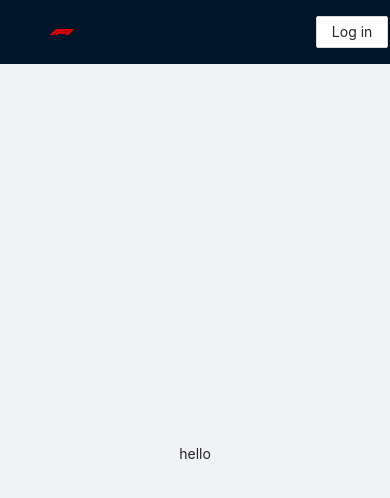
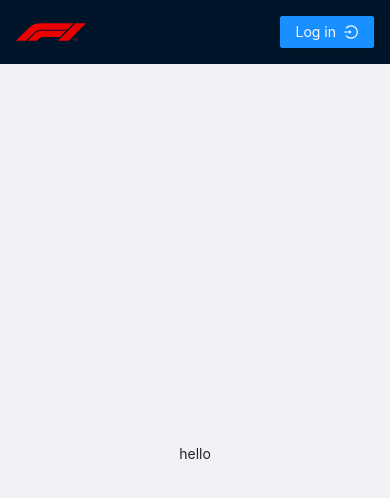
Before and after one commit to sugryumov/f1, a React app: page / in a window 390 px wide. Shown: the top 498 px of the page. Built offline with nearby package versions, Linux system fonts and the light colour scheme.

Commit message:
feature(header): created mobile menu

```diff
--- a/src/components/LoginForm/index.tsx
+++ b/src/components/LoginForm/index.tsx
@@ -1,4 +1,5 @@
 import { FC, useEffect } from 'react';
+import { useNavigate } from 'react-router-dom';
 import { Button, Input, Form, notification } from 'antd';
 import { UserOutlined, LockOutlined } from '@ant-design/icons';
 import { useFetchAuthMutation } from '@/services/authService';
@@ -9,6 +10,7 @@ import './index.css';
 
 export const LoginForm: FC = () => {
   const [form] = Form.useForm();
+  const navigate = useNavigate();
 
   const [fetchAuth, { data, isLoading }] = useFetchAuthMutation();
   const { setCredentials, setIsLoginModalVisible } = useActions();
@@ -24,6 +26,7 @@ export const LoginForm: FC = () => {
       setCredentials(data);
       setIsLoginModalVisible(false);
       form.resetFields();
+      navigate('drivers');
     }
   }, [data]);
 
--- /dev/null
+++ b/src/components/Navbar/DesktopMenu/index.tsx
@@ -0,0 +1,30 @@
+import { FC } from 'react';
+import { Button } from 'antd';
+import { LoginOutlined, LogoutOutlined } from '@ant-design/icons';
+import { Navigation } from '../Navigation';
+
+export const DesktopMenu: FC<any> = ({
+  token,
+  handleClickLogin,
+  handleClickLogout,
+}) => (
+  <>
+    {token && (
+      <div className="header__menu">
+        <Navigation />
+      </div>
+    )}
+
+    <div className="header__auth">
+      {token ? (
+        <Button type="primary" onClick={handleClickLogout}>
+          Log out <LogoutOutlined />
+        </Button>
+      ) : (
+        <Button type="primary" onClick={handleClickLogin}>
+          Log in <LoginOutlined />
+        </Button>
+      )}
+    </div>
+  </>
+);
--- /dev/null
+++ b/src/components/Navbar/MobileMenu/index.css
@@ -0,0 +1,22 @@
+.header__drawer {
+  .ant-drawer-header {
+    /* TODO: create css file with varrible */
+    background-color: #001529;
+    padding: 20px 24px;
+  }
+
+  .ant-drawer-body {
+    display: flex;
+    flex-direction: column;
+    justify-content: space-between;
+    background-color: #001529;
+  }
+
+  .ant-drawer-title {
+    color: #fff;
+  }
+
+  .header__drawer-button {
+    margin-top: 30px;
+  }
+}
--- /dev/null
+++ b/src/components/Navbar/MobileMenu/index.tsx
@@ -0,0 +1,59 @@
+import { FC, useState } from 'react';
+import { Button, Drawer } from 'antd';
+import { LoginOutlined, LogoutOutlined, MenuOutlined } from '@ant-design/icons';
+import { Navigation } from '../Navigation';
+import './index.css';
+
+// TODO: add props types
+export const MobileMenu: FC<any> = ({
+  token,
+  handleClickLogin,
+  handleClickLogout,
+}) => {
+  const [isDrawerVisible, setIsDrawerVisible] = useState<boolean>(false);
+
+  const showDrawer = () => {
+    setIsDrawerVisible(true);
+  };
+
+  // TODO: close drawer when changing menu item and logout
+  const closeDrawer = () => {
+    setIsDrawerVisible(false);
+  };
+
+  return (
+    <>
+      {token ? (
+        <div className="header__menu">
+          <Button type="primary" icon={<MenuOutlined />} onClick={showDrawer} />
+
+          <Drawer
+            title="Menu"
+            placement="right"
+            width={240}
+            onClose={closeDrawer}
+            closable={false}
+            visible={isDrawerVisible}
+            className="header__drawer"
+          >
+            <Navigation isMobile={true} />
+
+            <Button
+              type="primary"
+              onClick={handleClickLogout}
+              className="header__drawer-button"
+            >
+              Log out <LogoutOutlined />
+            </Button>
+          </Drawer>
+        </div>
+      ) : (
+        <div className="header__auth">
+          <Button type="primary" onClick={handleClickLogin}>
+            Log in <LoginOutlined />
+          </Button>
+        </div>
+      )}
+    </>
+  );
+};
--- a/src/components/Navbar/Navigation/index.css
+++ b/src/components/Navbar/Navigation/index.css
@@ -4,6 +4,10 @@
 
 .ant-menu-dark.ant-menu-horizontal > .ant-menu-item.navigation__item {
   padding: 0;
+
+  &:hover {
+    background-color: transparent;
+  }
 }
 
 .ant-menu-dark .ant-menu-item .navigation__active {
@@ -12,10 +16,26 @@
 
 .navigation__active {
   display: block;
-  background-color: #1890ff;
   padding: 0 20px;
 }
 
 .navigation__link {
   padding: 0 20px;
 }
+
+.navigation-mobile {
+  margin-bottom: 20px;
+
+  .ant-menu-item.navigation__item {
+    padding: 0;
+  }
+
+  .navigation__link {
+    padding: 0;
+  }
+
+  .navigation__active {
+    padding: 0;
+    background-color: transparent;
+  }
+}
--- a/src/components/Navbar/Navigation/index.tsx
+++ b/src/components/Navbar/Navigation/index.tsx
@@ -1,44 +1,35 @@
 import { FC } from 'react';
 import { NavLink } from 'react-router-dom';
 import { Menu } from 'antd';
+import { privateRoutes } from '@/components/AppRouter/routes';
 import './index.css';
 
-export const Navigation: FC = () => (
-  <Menu
-    theme="dark"
-    mode="horizontal"
-    selectable={false}
-    className="navigation"
-  >
-    <Menu.Item key="home" className="navigation__item">
+interface PropsNavigation {
+  isMobile?: boolean;
+}
+
+export const Navigation: FC<PropsNavigation> = ({ isMobile = false }) => {
+  const renderMenuItems: JSX.Element[] = privateRoutes.map(({ path }) => (
+    <Menu.Item key={path} className="navigation__item">
       <NavLink
-        to="/"
+        to={path}
         className={({ isActive }) =>
           isActive ? 'navigation__active' : 'navigation__link'
         }
       >
-        Home
+        {path.charAt(0).toUpperCase() + path.slice(1)}
       </NavLink>
     </Menu.Item>
-    <Menu.Item key="drivers" className="navigation__item">
-      <NavLink
-        to="drivers"
-        className={({ isActive }) =>
-          isActive ? 'navigation__active' : 'navigation__link'
-        }
-      >
-        Drivers
-      </NavLink>
-    </Menu.Item>
-    <Menu.Item key="standings" className="navigation__item">
-      <NavLink
-        to="standings"
-        className={({ isActive }) =>
-          isActive ? 'navigation__active' : 'navigation__link'
-        }
-      >
-        Standings
-      </NavLink>
-    </Menu.Item>
-  </Menu>
-);
+  ));
+
+  return (
+    <Menu
+      theme="dark"
+      mode={isMobile ? 'vertical' : 'horizontal'}
+      selectable={false}
+      className={isMobile ? 'navigation-mobile' : 'navigation'}
+    >
+      {renderMenuItems}
+    </Menu>
+  );
+};
--- a/src/components/Navbar/index.css
+++ b/src/components/Navbar/index.css
@@ -1,10 +1,28 @@
-.app__header {
-  .app__logo {
-    display: flex;
-    align-items: center;
+.ant-layout-header.app__header {
+  padding: 0 16px;
+  height: 100%;
+}
+
+.header__container {
+  display: flex;
+  justify-content: space-between;
+}
+
+.header__logo {
+  display: flex;
+  align-items: center;
+}
+
+.header__menu {
+  flex: 1;
+}
+
+@media (max-width: 600px) {
+  .header__menu {
+    flex: 0;
   }
 
-  .app__auth {
-    text-align: right;
+  .header__logo {
+    width: 70px;
   }
 }
--- a/src/components/Navbar/index.tsx
+++ b/src/components/Navbar/index.tsx
@@ -1,15 +1,19 @@
 import { FC } from 'react';
-import { Modal, Button, Col, Layout, Row } from 'antd';
 import { useNavigate } from 'react-router-dom';
+import { Modal, Layout } from 'antd';
 import { useTypedSelector } from '@/hooks/useTypedSelector';
 import { useActions } from '@/hooks/useActions';
+import { useBreakpoint } from '@/hooks/useBreakpoint';
+import { Breakpoints } from '@/enums/breakpoints';
 import { LogoF1 } from '@/common/SVGIcon';
-import { Navigation } from './Navigation';
 import { LoginForm } from '../LoginForm';
+import { DesktopMenu } from './DesktopMenu';
+import { MobileMenu } from './MobileMenu';
 import './index.css';
 
 export const Navbar: FC = () => {
-  let navigate = useNavigate();
+  const navigate = useNavigate();
+  const breakpoint = useBreakpoint();
   const { logout, setIsLoginModalVisible } = useActions();
   const { token, isLoginModalVisible } = useTypedSelector(
     state => state.authReducer,
@@ -30,28 +34,29 @@ export const Navbar: FC = () => {
 
   return (
     <Layout.Header className="app__header">
-      <Row justify="space-between">
-        <Col xs={2} sm={4} md={6} lg={3} xl={3} className="app__logo">
+      <div className="container header__container">
+        {/* TODO: make as link to home page*/}
+        <div className="header__logo">
           <LogoF1 />
-        </Col>
+        </div>
 
-        {token && (
-          <Col xs={2} sm={4} md={6} lg={18} xl={18}>
-            <Navigation />
-          </Col>
+        {breakpoint === Breakpoints.XS ? (
+          <MobileMenu
+            token={token}
+            handleClickLogin={handleClickLogin}
+            handleClickLogout={handleClickLogout}
+          />
+        ) : (
+          <DesktopMenu
+            token={token}
+            handleClickLogin={handleClickLogin}
+            handleClickLogout={handleClickLogout}
+          />
         )}
-
-        <Col xs={2} sm={4} md={6} lg={3} xl={3} className="app__auth">
-          {token ? (
-            <Button onClick={handleClickLogout}>Log out</Button>
-          ) : (
-            <Button onClick={handleClickLogin}>Log in</Button>
-          )}
-        </Col>
-      </Row>
+      </div>
 
       <Modal
-        title="Basic Modal"
+        title="LOG IN"
         visible={isLoginModalVisible}
         onCancel={handleCancel}
         footer={null}
--- /dev/null
+++ b/src/enums/breakpoints.ts
@@ -0,0 +1,6 @@
+export enum Breakpoints {
+  XS = 'XS',
+  SM = 'SM',
+  MD = 'MD',
+  LG = 'LG',
+}
--- /dev/null
+++ b/src/hooks/useBreakpoint.ts
@@ -0,0 +1,39 @@
+import { useEffect, useState } from 'react';
+import { Breakpoints } from '@/enums/breakpoints';
+
+export const useBreakpoint = () => {
+  const [breakpoint, setBreakPoint] = useState<string>('');
+  const [windowSize, setWindowSize] = useState({
+    width: null,
+    height: null,
+  });
+
+  const handleResize = () => {
+    setWindowSize({
+      width: window.innerWidth,
+      height: window.innerHeight,
+    });
+  };
+
+  useEffect(() => {
+    window.addEventListener('resize', handleResize);
+    handleResize();
+
+    if (0 < windowSize.width && windowSize.width < 600) {
+      setBreakPoint(Breakpoints.XS);
+    }
+    if (600 < windowSize.width && windowSize.width < 960) {
+      setBreakPoint(Breakpoints.SM);
+    }
+    if (960 < windowSize.width && windowSize.width < 1280) {
+      setBreakPoint(Breakpoints.MD);
+    }
+    if (windowSize.width >= 1280) {
+      setBreakPoint(Breakpoints.LG);
+    }
+
+    return () => window.removeEventListener('resize', handleResize);
+  }, [windowSize.width]);
+
+  return breakpoint;
+};
--- a/src/styles/index.css
+++ b/src/styles/index.css
@@ -1 +1,7 @@
 @import '~antd/dist/antd.css';
+
+.container {
+  max-width: 1200px;
+  margin: 0 auto;
+  box-sizing: border-box;
+}
```
